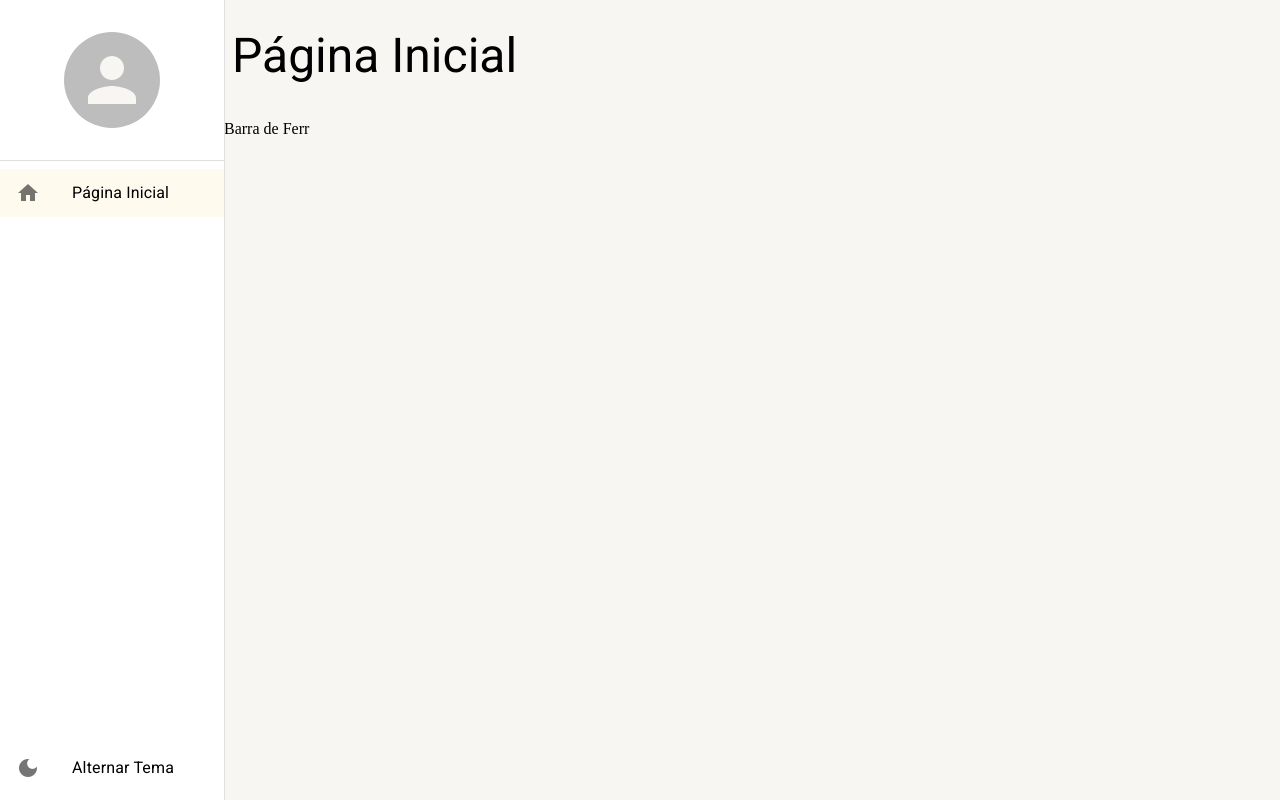
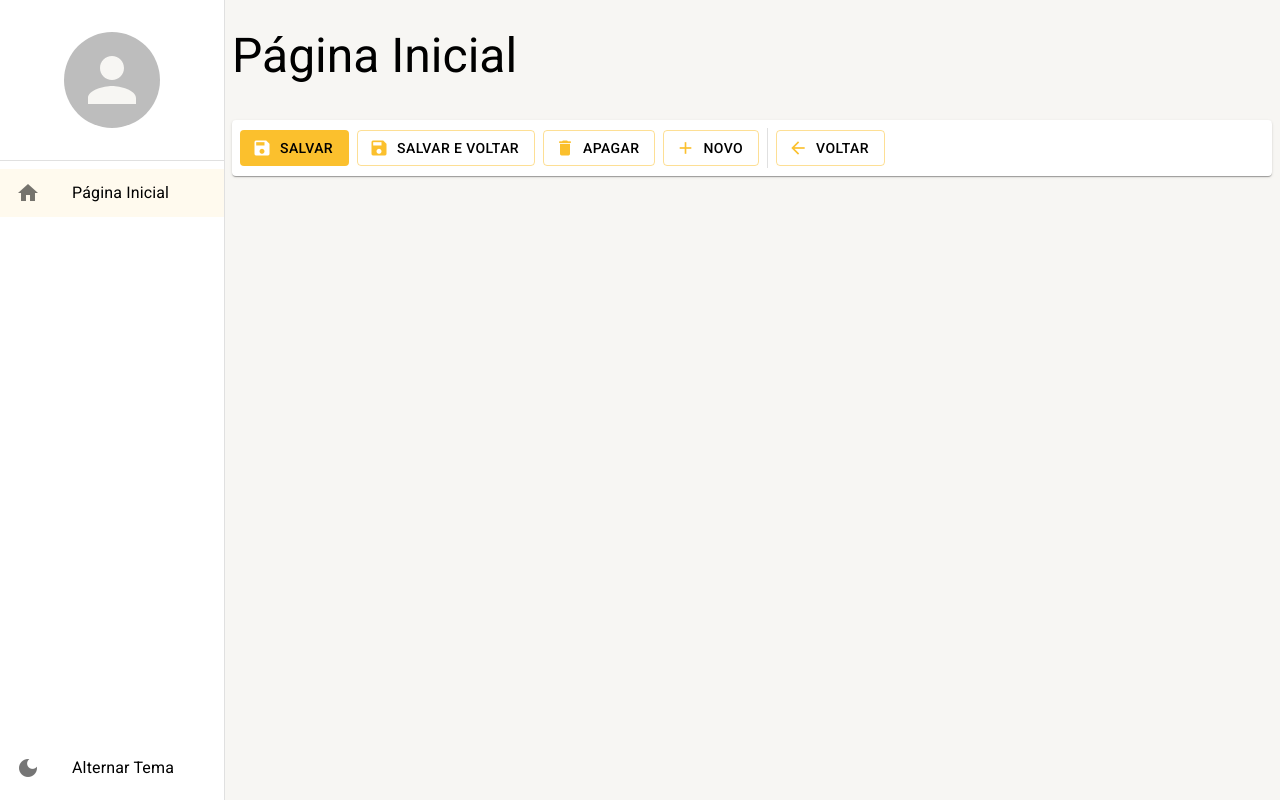
Before and after one commit to AndersonExner/MyReactProject, a React (Create React App) app: page /pagina-inicial in a window 1280 px wide. Built offline with nearby package versions, Linux system fonts and the light colour scheme.

Commit message:
refactor: add new features to the project

```diff
--- a/src/pages/dashboard/DashBoard.tsx
+++ b/src/pages/dashboard/DashBoard.tsx
@@ -1,3 +1,4 @@
+import { FerramentasDeDetalhe } from "../../shared/componentes";
 import { LayoutBaseDePagina } from "../../shared/layouts"
 import React from "react";
 
@@ -5,7 +6,9 @@ import React from "react";
 export const Dashboard = () => {
 
     return(
-        <LayoutBaseDePagina titulo="Página Inicial" barraDeFerramentas={<>Barra de Ferr</>}>
+        <LayoutBaseDePagina titulo="Página Inicial" barraDeFerramentas={(
+            <FerramentasDeDetalhe mostrarBotaoSalvarEFechar/>
+        )}>
 
         </LayoutBaseDePagina>
     )
--- /dev/null
+++ b/src/shared/componentes/ferramentas-da-listagem/FerramentasDaListagem.tsx
@@ -0,0 +1,60 @@
+import { Margin } from "@mui/icons-material";
+import { Box, Button, Icon, Paper, TextField, useTheme } from "@mui/material"
+import React from "react";
+
+interface IFerramentasDaListagemProps{
+  textoBusca?: string;
+  mostrarInputDeBusca?: boolean;
+  aoMudarTextoDeBusca?: (NovoTexto: string) => void;
+  textoBotaoNovo?: string;
+  mostrarBotaoNovo?: boolean;
+  aoClicarEmNovo?: () => void;
+}
+
+export const FerramentasDaListagem: React.FC <IFerramentasDaListagemProps> = ({
+  textoBusca = '',
+  mostrarInputDeBusca = false,
+  aoMudarTextoDeBusca,
+  aoClicarEmNovo,
+  textoBotaoNovo = 'Novo',
+  mostrarBotaoNovo = true,
+}) => {
+  const theme = useTheme();
+
+  return(
+
+    <Box
+      height={theme.spacing(5)}
+      marginX={1}
+      gap={1}
+      padding={1}
+      display='flex'
+      alignItems='center'
+      component={Paper}
+    >
+
+      {mostrarInputDeBusca &&(
+        <TextField
+        size="small"
+        value={textoBusca}
+        onChange={(e) => aoMudarTextoDeBusca?.(e.target.value)}
+        placeholder="Pesquisar..."
+      />
+      )}
+
+      <Box flex={1} display={'flex'} justifyContent={'end'}>
+        {mostrarBotaoNovo &&(
+          <Button
+          variant="contained"
+          color="primary"
+          disableElevation
+          onClick={aoClicarEmNovo}
+          endIcon={<Icon>add</Icon>}
+        >
+          {textoBotaoNovo}
+        </Button>
+        )}
+      </Box>
+    </Box>
+  )
+}
--- /dev/null
+++ b/src/shared/componentes/ferramentas-de-detalhe/FerramentasDeDetalhe.tsx
@@ -0,0 +1,172 @@
+import { Box, Button, Divider, Icon, Paper, Skeleton, Theme, Typography, useMediaQuery, useTheme } from "@mui/material"
+import React from "react"
+
+interface IFerramentasDeDetalheProps {
+textoBotaoNovo?: string;
+
+mostrarBotaoVoltar?: boolean;
+mostrarBotaoNovo?: boolean;
+mostrarBotaoApagar?: boolean;
+mostrarBotaoSalvar?: boolean;
+mostrarBotaoSalvarEFechar?: boolean;
+
+mostrarBotaoVoltarCarregando?: boolean;
+mostrarBotaoNovoCarregando?: boolean;
+mostrarBotaoApagarCarregando?: boolean;
+mostrarBotaoSalvarCarregando?: boolean;
+mostrarBotaoSalvarEFecharCarregando?: boolean;
+
+aoClicarEmNovo?: () => void;
+aoClicarEmVoltar?: () => void;
+aoClicarEmApagar?: () => void;
+aoClicarEmSalvar?: () => void;
+aoClicarEmSalvarEFechar?: () => void;
+
+}
+
+export const FerramentasDeDetalhe: React.FC<IFerramentasDeDetalheProps> = ({
+  textoBotaoNovo = 'Novo',
+
+  mostrarBotaoNovo = true,
+  mostrarBotaoVoltar = true,
+  mostrarBotaoApagar = true,
+  mostrarBotaoSalvar = true,
+  mostrarBotaoSalvarEFechar = false,
+
+  mostrarBotaoVoltarCarregando = false,
+  mostrarBotaoNovoCarregando = false,
+  mostrarBotaoApagarCarregando = false,
+  mostrarBotaoSalvarCarregando = false,
+  mostrarBotaoSalvarEFecharCarregando = false,
+
+  aoClicarEmApagar,
+  aoClicarEmNovo,
+  aoClicarEmSalvar,
+  aoClicarEmSalvarEFechar,
+  aoClicarEmVoltar,
+
+}) => {
+
+  const smDown = useMediaQuery((theme: Theme) => theme.breakpoints.down('sm'));
+  const mdDown = useMediaQuery((theme: Theme) => theme.breakpoints.down('md'));
+
+  const theme = useTheme();
+  return (
+
+    <Box
+      height={theme.spacing(5)}
+      marginX={1}
+      gap={1}
+      padding={1}
+      display='flex'
+      alignItems='center'
+      component={Paper}
+    >
+
+      {(mostrarBotaoSalvar && !mostrarBotaoSalvarCarregando )&& (
+        <Button
+        variant="contained"
+        color="primary"
+        disableElevation
+        onClick={aoClicarEmSalvar}
+        startIcon={<Icon>save</Icon>}
+        >
+          <Typography variant="button" whiteSpace='nowrap' textOverflow='ellipses' overflow='hidden'>
+            Salvar
+          </Typography>
+
+        </Button>
+      )}
+
+      {mostrarBotaoSalvarCarregando &&(
+        <Skeleton width={110} height={60} />
+      )}
+
+
+      {(mostrarBotaoSalvarEFechar && !mostrarBotaoSalvarEFecharCarregando && !smDown && !mdDown) && (
+        <Button
+        variant="outlined"
+        color="primary"
+        disableElevation
+        onClick={aoClicarEmSalvarEFechar}
+        startIcon={<Icon>save</Icon>}
+        >
+          <Typography variant='button' whiteSpace='nowrap' textOverflow='ellipsis' overflow='hidden'>
+            Salvar e Voltar
+          </Typography>
+        </Button>
+      )}
+
+      {(mostrarBotaoSalvarEFecharCarregando && !smDown && !mdDown) &&(
+        <Skeleton width={190} height={60} />
+      )}
+
+      {(mostrarBotaoApagar && !mostrarBotaoApagarCarregando) && (
+        <Button
+        variant="outlined"
+        color="primary"
+        disableElevation
+        onClick={aoClicarEmApagar}
+        startIcon={<Icon>delete</Icon>}
+        >
+          <Typography variant='button' whiteSpace='nowrap' textOverflow='ellipsis' overflow='hidden'>
+            Apagar
+          </Typography>
+        </Button>
+      )}
+
+      {mostrarBotaoApagarCarregando &&(
+        <Skeleton width={110} height={60} />
+      )}
+
+      {(mostrarBotaoNovo && !mostrarBotaoNovoCarregando && !smDown) &&(
+        <Button
+        variant="outlined"
+        color="primary"
+        disableElevation
+        onClick={aoClicarEmNovo}
+        startIcon={<Icon>add</Icon>}
+        >
+
+          <Typography variant='button' whiteSpace='nowrap' textOverflow='ellipsis' overflow='hidden'>
+            {textoBotaoNovo}
+          </Typography>
+
+        </Button>
+      )}
+
+      {(mostrarBotaoNovoCarregando && !smDown) &&(
+        <Skeleton width={110} height={60} />
+      )}
+
+      {
+        (
+          mostrarBotaoVoltar &&
+          (mostrarBotaoNovo || mostrarBotaoApagar || mostrarBotaoSalvarEFechar || mostrarBotaoSalvar)
+          ) && (
+        <Divider variant="middle" orientation="vertical"/>
+        )
+      }
+
+      {(mostrarBotaoVoltar && !mostrarBotaoVoltarCarregando) &&(
+        <Button
+        variant="outlined"
+        color="primary"
+        disableElevation
+        onClick={aoClicarEmVoltar}
+        startIcon={<Icon>arrow_back</Icon>}
+        >
+          <Typography variant='button' whiteSpace='nowrap' textOverflow='ellipsis' overflow='hidden'>
+            Voltar
+          </Typography>
+        </Button>
+      )}
+
+      {mostrarBotaoVoltarCarregando &&(
+        <Skeleton width={110} height={60} />
+      )}
+
+    </Box>
+
+  )
+}
--- a/src/shared/componentes/index.ts
+++ b/src/shared/componentes/index.ts
@@ -1 +1,3 @@
 export * from './menu-lateral/MenuLateral';
+export * from './ferramentas-da-listagem/FerramentasDaListagem';
+export * from './ferramentas-de-detalhe/FerramentasDeDetalhe';
```
Also changed, not shown: mock/README.md (added).
